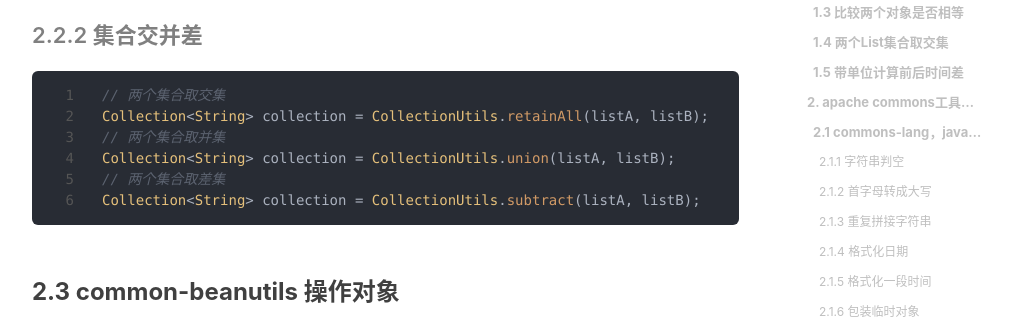
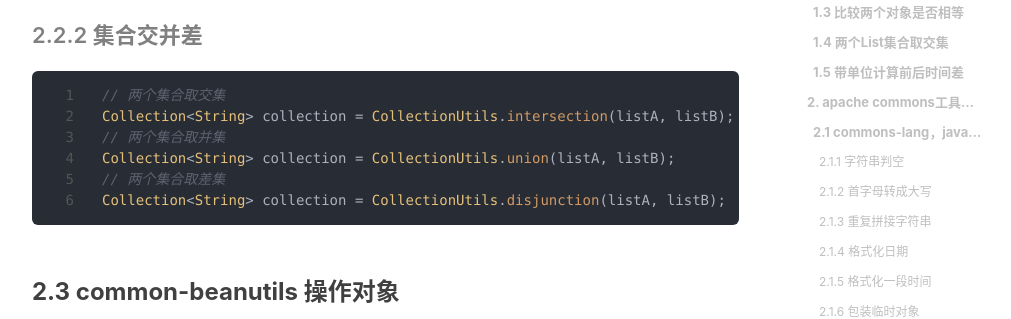
Before and after one commit to youthredblog/youthredblog.github.io, a Jekyll site: the page built from _posts/2021-07-17-一些好用的Java工具库.md, in a window 1280 px wide and 900 px high, scrolled down 4813 px. Shown: the part 152-471 px from the top of the window, without its empty margins (233-1244 px from the left). Built offline with Jekyll 4.4.1, drawn with Linux system fonts in a browser that asks for light colours; nearby versions of some CDN libraries; comment, search, counter and statistics services are not loaded.

Commit message:
JAVA TOOLS

````diff
--- a/_posts/2021-07-17-一些好用的Java工具库.md
+++ b/_posts/2021-07-17-一些好用的Java工具库.md
@@ -196,11 +196,11 @@
 
 ``` java
 // 两个集合取交集
-Collection<String> collection = CollectionUtils.retainAll(listA, listB);
+Collection<String> collection = CollectionUtils.intersection(listA, listB);
 // 两个集合取并集
 Collection<String> collection = CollectionUtils.union(listA, listB);
 // 两个集合取差集
-Collection<String> collection = CollectionUtils.subtract(listA, listB);
+Collection<String> collection = CollectionUtils.disjunction(listA, listB);
 ```
 
 ### 2.3 common-beanutils 操作对象
````
